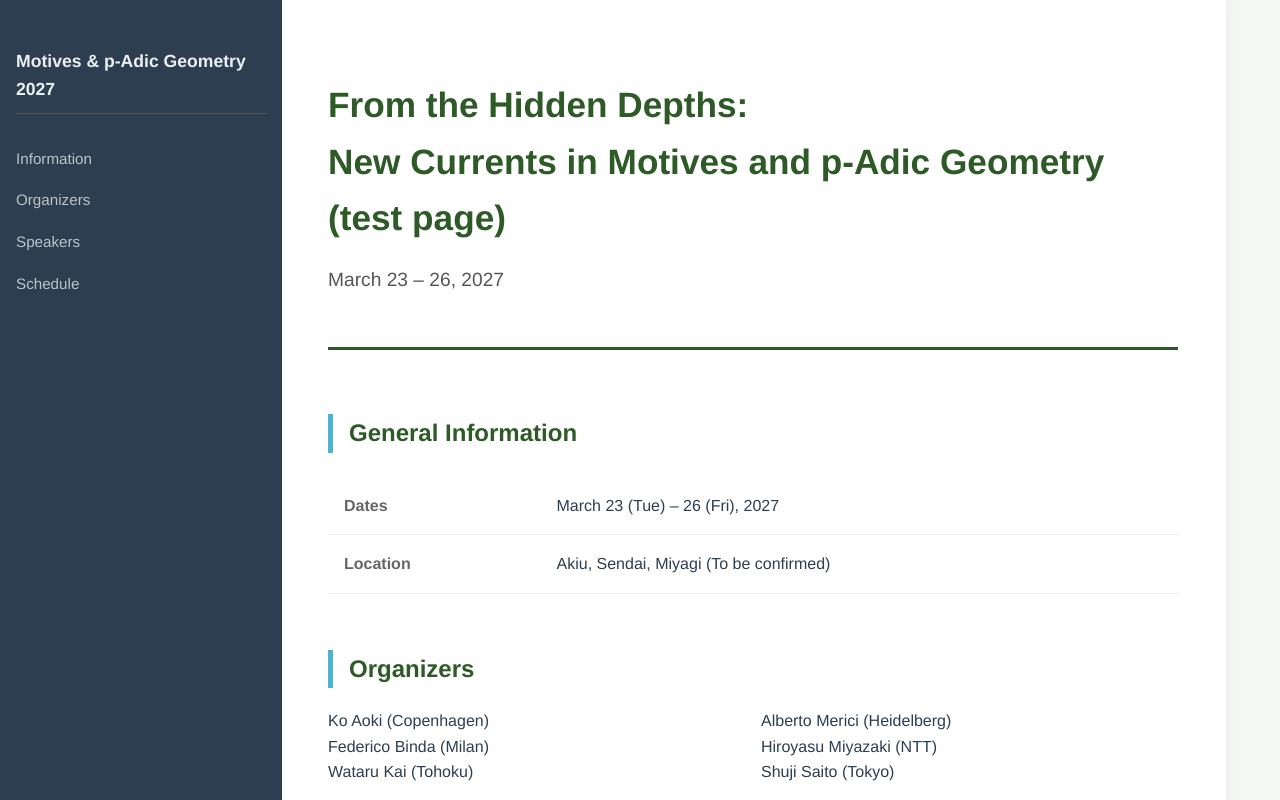
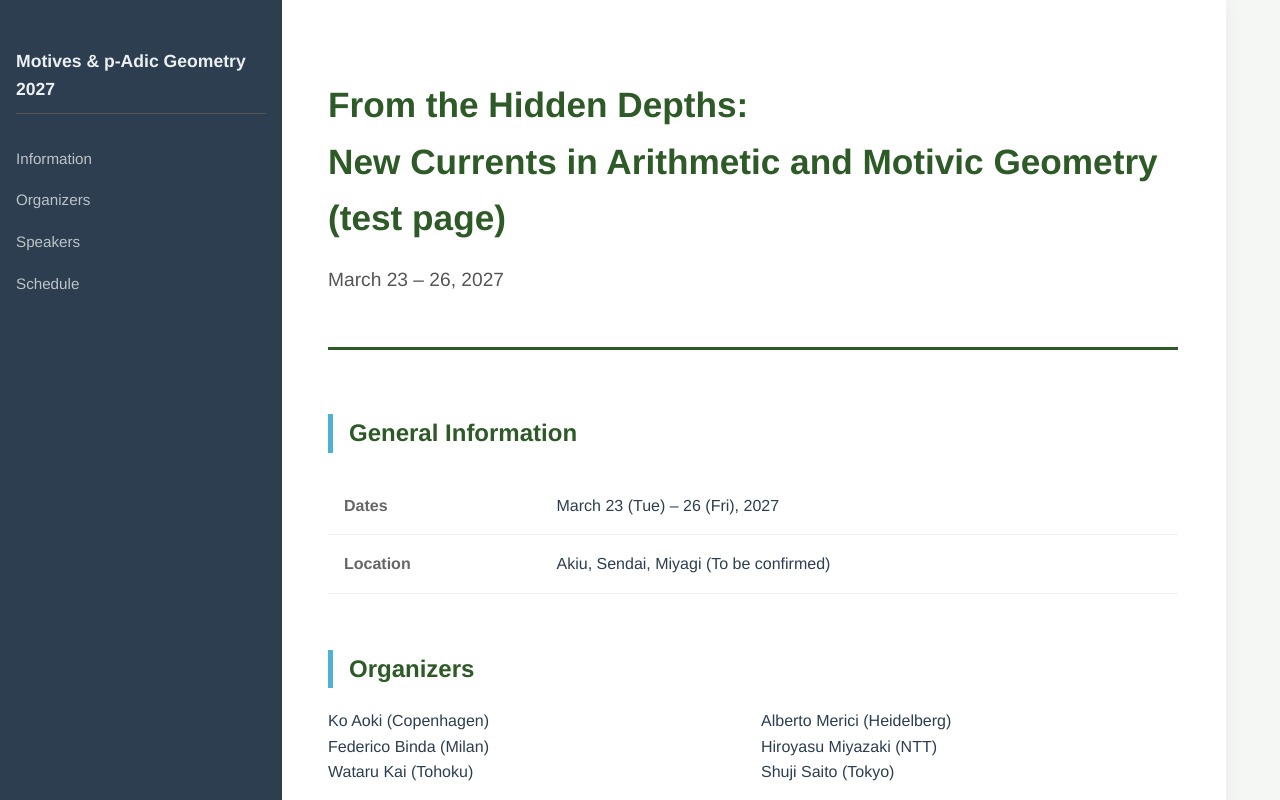
Before and after one commit to yatsugatake-math-workshops/akiu2027, a plain HTML site: page index.html in a window 1280 px wide. Shown: the top 800 px of the page. Drawn offline with Linux system fonts and the light colour scheme.

Commit message:
Update event title in hero section

```diff
--- a/index.html
+++ b/index.html
@@ -96,7 +96,7 @@
 
 <main>
     <section class="hero">
-        <h1>From the Hidden Depths:<br>New Currents in Motives and p-Adic Geometry (test page)</h1>
+        <h1>From the Hidden Depths:<br>New Currents in Arithmetic and Motivic Geometry (test page)</h1>
         <p style="font-size: 1.2rem; color: #555; font-weight: 500;">March 23 – 26, 2027</p>
     </section>
 
```
